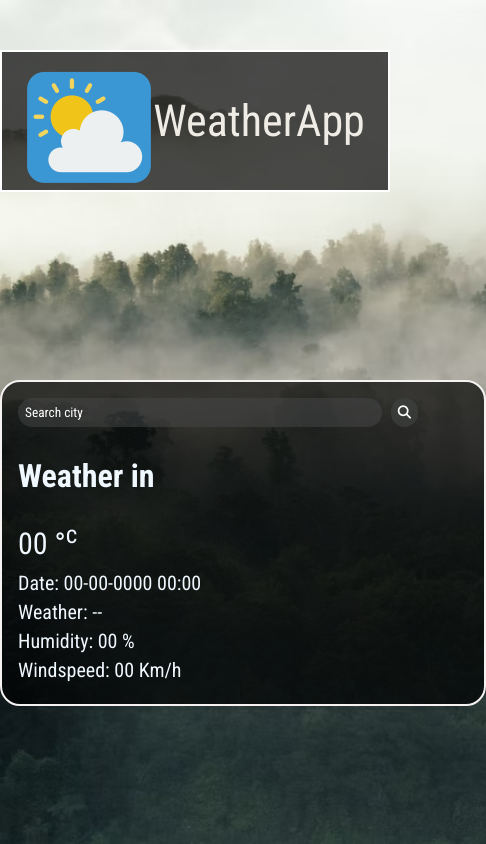
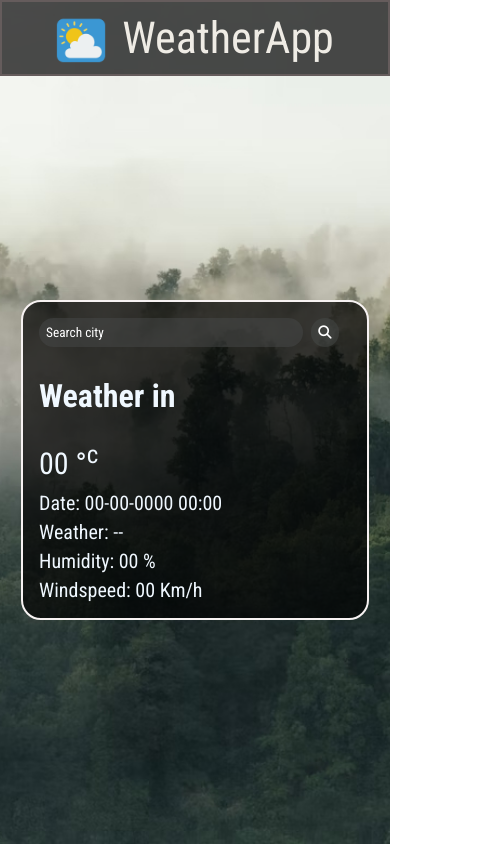
Before and after one commit to sushantnirphal/WeatherApp, a plain HTML site: page index.html in a window 390 px wide. Shown: the whole page, 486 px wide, since content can reach past the window. Drawn offline with Linux system fonts and the light colour scheme.

Commit message:
responsive

```diff
--- a/style.css
+++ b/style.css
@@ -3,9 +3,6 @@
     margin:0;
     padding: 0;
     font-family: 'Roboto Condensed', sans-serif;
-
-
-
 }
 body{
     height: 100vh;
@@ -14,6 +11,8 @@ body{
     background: url('./bg1.jpg');
     background-repeat: no-repeat;
     background-size:cover ;
+    background-position: center;
+    background-attachment: fixed;
 }
 .navbar{
     background: rgba(0,0,0,.7);
@@ -21,14 +20,14 @@ body{
     display: flex;
     justify-content: center;
     align-items: center;
-    border: 2px solid white;
-    padding: 5px;
-    margin: 50px 0;
+    border: 2px solid rgb(101, 92, 92);
+    padding: 10px;
     font-size: 44px;
 
 }
 .img{
-
+    width: 50px;
+    margin-right: 1rem;
 }
 
 .card{
@@ -38,13 +37,12 @@ body{
     flex-direction: column;
     margin:  auto;
     padding: 1rem 1rem;
-    width: 450px;
-    max-width: 500px;
-    height: 290px;
+
     max-height: 400px;
     background: rgb(0, 0, 0 ,0.7) ;
     color: aliceblue;
-
+    width:80% ;
+    max-width: 500px;
 
 
 }
@@ -52,11 +50,10 @@ body{
     border: none;
     border-radius: 20px;
     padding: 7px;
-    width:350px ;
     background-color:  rgba(70, 73, 72, 0.5);
     color: rgb(234, 239, 244);
 
-
+width: 80%;
 }
 ::placeholder{
     color:white;
```
